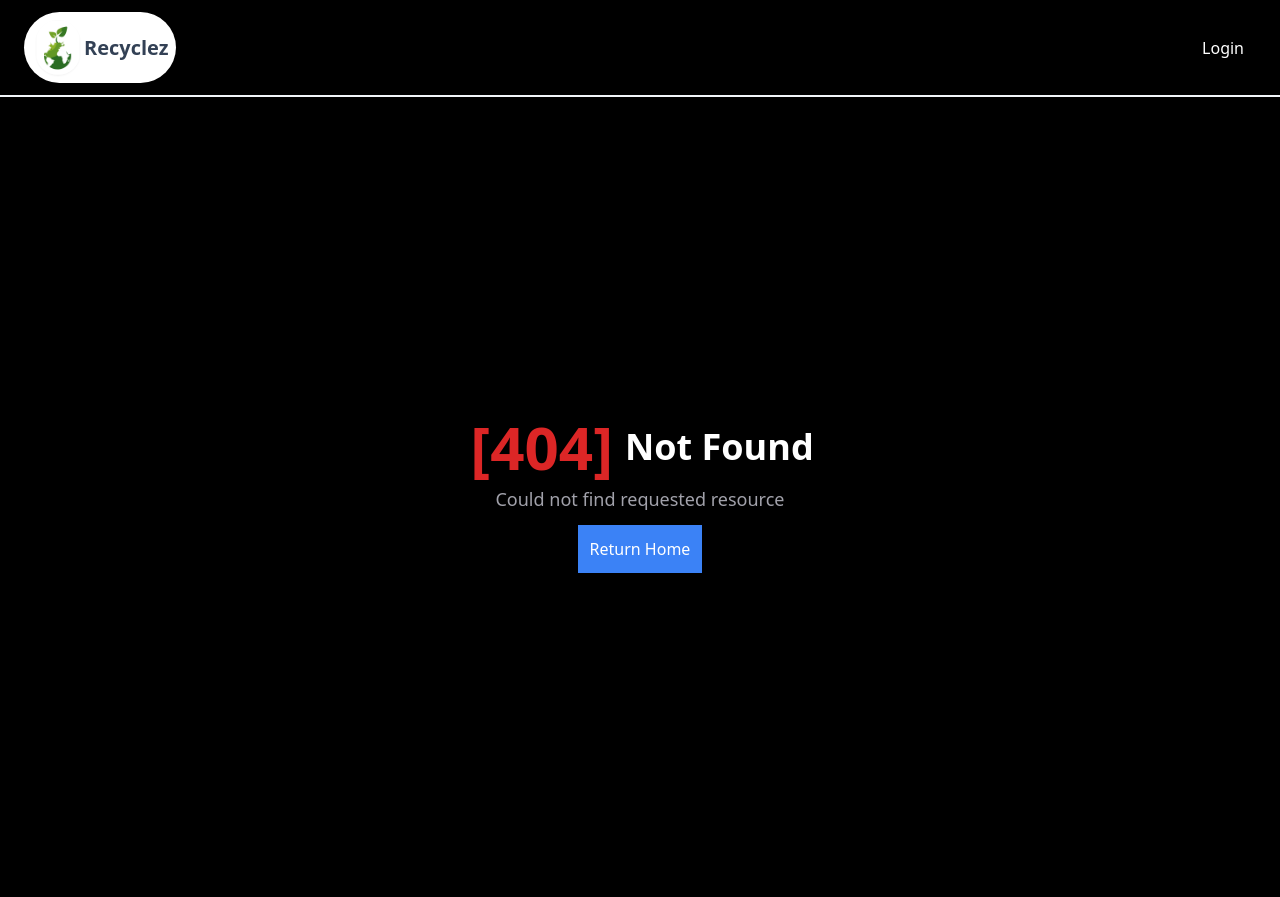
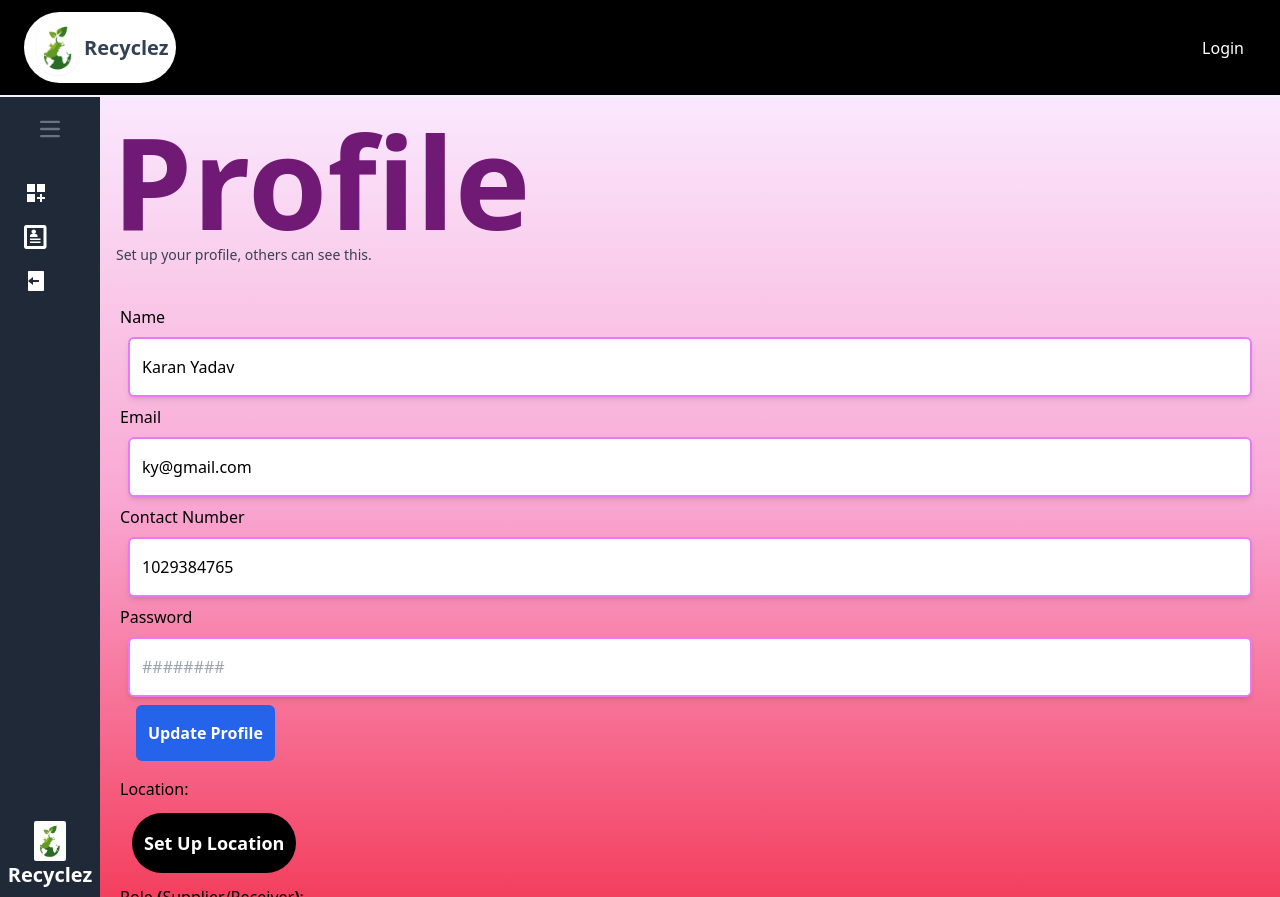
Before and after one commit to Google-Challengers/HelpReqHub, a Next.js app: page /Dashboard/Profile in a window 1280 px wide. Before the commit this address had no page. Built offline with nearby package versions, Linux system fonts and the light colour scheme.

Commit message:
created the profile page

```diff
--- /dev/null
+++ b/src/app/Dashboard/Profile/page.jsx
@@ -0,0 +1,48 @@
+import Link from "next/link";
+import { ProfileForm } from "@/components/ComponentExporter";
+
+const Profile = () => {
+  return (
+    <>
+      <section className="w-full lg:h-screen min-h-screen overflow-x-hidden overflow-y-auto bg-gradient-to-b from-fuchsia-100 via-pink-300 to-rose-500 flex flex-col items-center">
+        <h1 className="font-black text-fuchsia-900 text-6xl md:7xl lg:text-9xl p-3 m-2 flex flex-col items-start w-full">
+          Profile
+          <span className="text-xs md:text-sm font-thin text-gray-700 mx-1">
+            Set up your profile, others can see this.
+          </span>
+        </h1>
+        <div className="flex flex-col w-full p-5">
+          <ProfileForm />
+          <div className="w-full">
+            <h3 className="text-base font-thin text-black capitalize">
+              Location:
+            </h3>
+            <Link href={"/Dashboard/Location"}>
+              <button
+                type="button"
+                className="m-3 px-3 py-4 text-white bg-black rounded-full font-black text-lg"
+              >
+                Set Up Location
+              </button>
+            </Link>
+            <h3 className="text-base font-thin text-black capitalize">
+              Role <span className="text-black font-black">{`(`}</span>
+              Supplier/Receiver
+              <span className="text-black font-black">{`)`}</span>:
+            </h3>
+            <Link href={"/Dashboard/Role"}>
+              <button
+                type="button"
+                className="m-3 px-3 py-4 text-white bg-black rounded-full font-black text-lg"
+              >
+                Select your Role
+              </button>
+            </Link>
+          </div>
+        </div>
+      </section>
+    </>
+  );
+};
+
+export default Profile;
--- a/src/components/ComponentExporter.jsx
+++ b/src/components/ComponentExporter.jsx
@@ -5,3 +5,4 @@ export { default as OAuth } from "@/components/Auth/OAuth";
 export { default as HamburgerIconBtn } from "@/components/CustomIcons/Hamburger";
 export { default as CloseIconBtn } from "@/components/CustomIcons/CloseBtn";
 export { default as Dashboard } from "@/components/Navbar/DashboardNav";
+export { default as ProfileForm } from "@/components/Profile/ProfileForm";
--- a/src/components/Navbar/DashboardNav.jsx
+++ b/src/components/Navbar/DashboardNav.jsx
@@ -10,10 +10,10 @@ import { RiLogoutBoxFill } from "react-icons/ri";
 const Links = [
   {
     title: "Dashboard",
-    linkto: "/user/dashboard",
+    linkto: "/Dashboard",
     iconname: MdDashboardCustomize,
   },
-  { title: "Profile", linkto: "/user/profile", iconname: ImProfile },
+  { title: "Profile", linkto: "/Dashboard/Profile", iconname: ImProfile },
 ];
 
 const DashboardNav = () => {
--- /dev/null
+++ b/src/components/Profile/ProfileForm.jsx
@@ -0,0 +1,121 @@
+"use client";
+
+import { useState } from "react";
+
+const ProfileForm = () => {
+  const [formData, setFormData] = useState({
+    name: "Karan Yadav",
+    email: "ky@gmail.com",
+    contact: "1029384765",
+    password: "",
+  });
+  const [loading, setLoading] = useState(false);
+
+  const handleChange = (e) => {
+    const { name, value } = e.target;
+    setFormData((prev) => {
+      return { ...prev, [name]: value };
+    });
+  };
+
+  const handleSubmit = (e) => {
+    e.preventDefault();
+    setLoading(true);
+
+    console.log(formData);
+
+    setLoading(false);
+  };
+
+  return (
+    <>
+      <form onSubmit={handleSubmit} className="flex flex-col items-center mb-4">
+        <div className="flex flex-col w-full">
+          <label
+            htmlFor="name"
+            className="text-base font-thin text-black capitalize"
+          >
+            name
+          </label>
+          <input
+            type="text"
+            name="name"
+            id="name"
+            placeholder="Karan Yadav"
+            autoComplete="off"
+            value={formData?.name}
+            onChange={handleChange}
+            className="border-2 text-black border-solid border-fuchsia-400 outline-none px-3 py-4 m-2 rounded-md shadow-md"
+            required
+          />
+        </div>
+        <div className="flex flex-col w-full">
+          <label
+            htmlFor="email"
+            className="text-base font-thin text-black capitalize"
+          >
+            email
+          </label>
+          <input
+            type="email"
+            name="email"
+            id="email"
+            placeholder="example@example.com"
+            autoComplete="off"
+            value={formData?.email}
+            onChange={handleChange}
+            className="border-2 text-black border-solid border-fuchsia-400 outline-none px-3 py-4 m-2 rounded-md shadow-md"
+            required
+          />
+        </div>
+        <div className="flex flex-col w-full">
+          <label
+            htmlFor="contact"
+            className="text-base font-thin text-black capitalize"
+          >
+            contact number
+          </label>
+          <input
+            type="tel"
+            name="contact"
+            id="contact"
+            placeholder="1029384756"
+            autoComplete="off"
+            value={formData?.contact}
+            onChange={handleChange}
+            className="border-2 text-black border-solid border-fuchsia-400 outline-none px-3 py-4 m-2 rounded-md shadow-md"
+            required
+          />
+        </div>
+        <div className="flex flex-col w-full">
+          <label
+            htmlFor="password"
+            className="text-base font-thin text-black capitalize"
+          >
+            password
+          </label>
+          <input
+            type="password"
+            name="password"
+            id="password"
+            placeholder="########"
+            autoComplete="off"
+            value={formData?.password}
+            onChange={handleChange}
+            className="border-2 text-black border-solid border-fuchsia-400 outline-none px-3 py-4 m-2 rounded-md shadow-md"
+            required
+          />
+        </div>
+        <button
+          type="submit"
+          disabled={loading}
+          className="self-start mx-4 capitalize px-3 py-4 bg-blue-600 hover:bg-blue-500 font-semibold text-white rounded-md disabled:cursor-wait"
+        >
+          {loading ? <>Processing...</> : <>Update Profile</>}
+        </button>
+      </form>
+    </>
+  );
+};
+
+export default ProfileForm;
```
